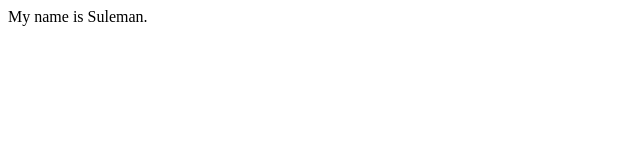
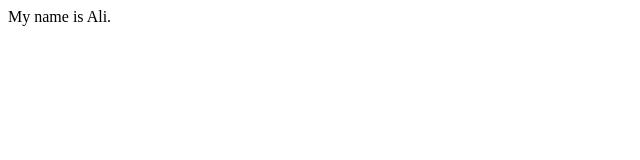
Before and after one commit to 17221598/Bootcamp2020, a plain HTML site: page index.html in a window 1280 px wide. Shown: the full height of the page, 0-640 px from the left. Drawn offline with Linux system fonts and the light colour scheme.

Commit message:
Update index.html

```diff
--- a/index.html
+++ b/index.html
@@ -6,6 +6,6 @@
     <title>Document</title>
 </head>
 <body>
-    My name is Suleman.
+    My name is Ali.
 </body>
 </html>
```
